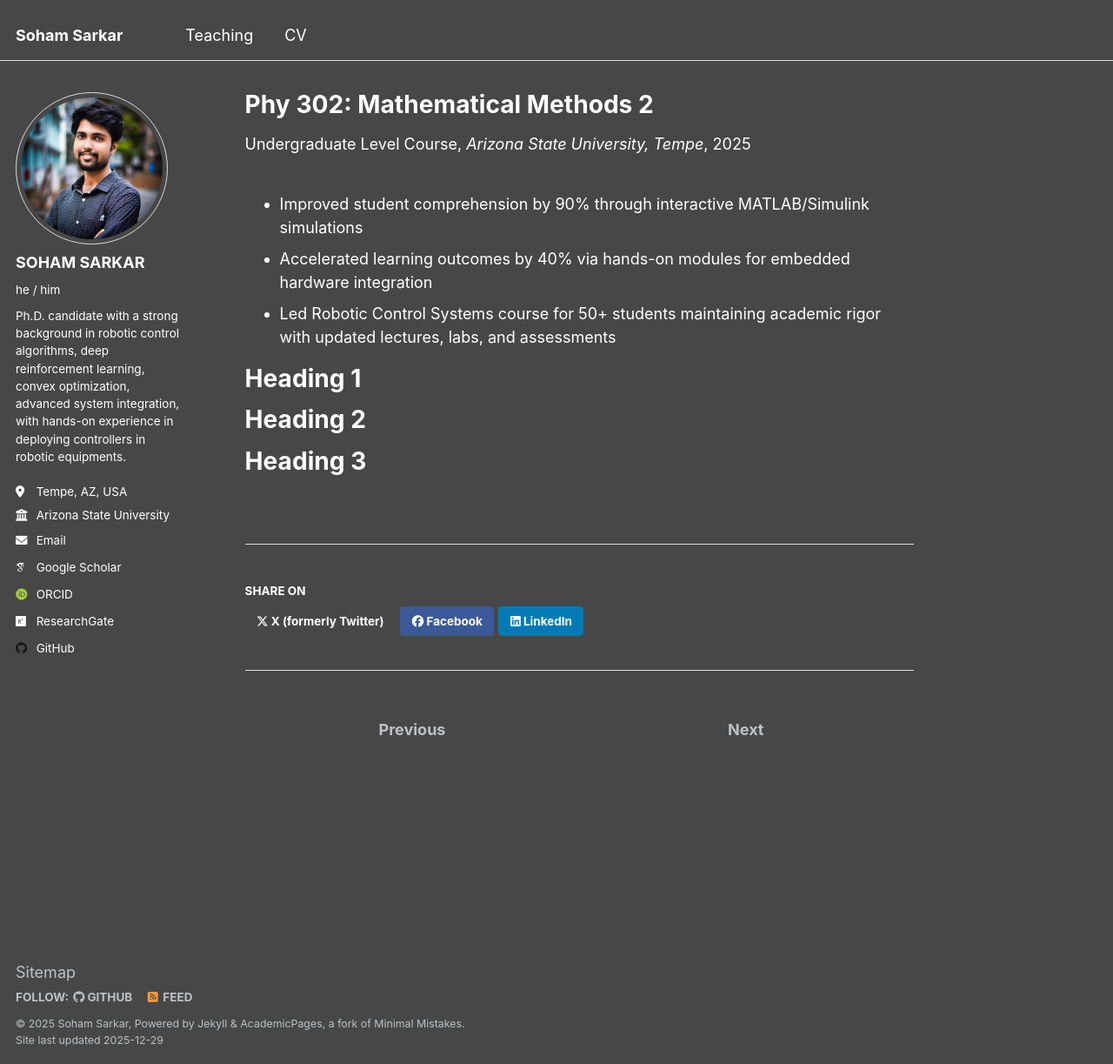
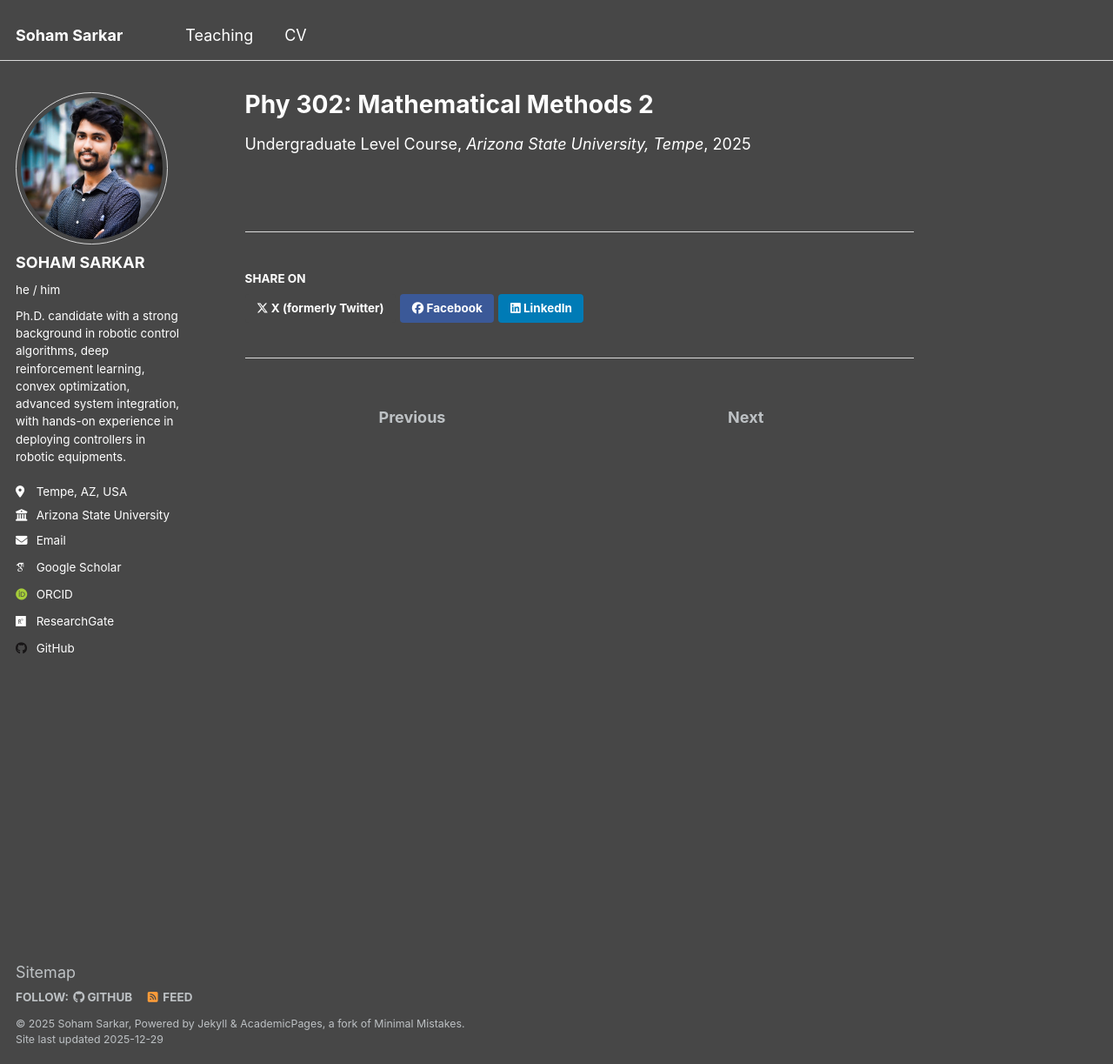
Before and after one commit to ssarka4894/ssarka4894.github.io, a Jekyll site: the page built from _teaching/2025-fall-teaching-2.md, in a window 1280 px wide and 1223 px high. Shown: the whole window at 87% size. Built offline with Jekyll 4.4.1, drawn with Linux system fonts in a browser that asks for light colours; some web fonts are replaced.

Commit message:
Clean up teaching document by removing old content
Removed outdated teaching achievements and headings.

```diff
--- a/_teaching/2025-fall-teaching-2.md
+++ b/_teaching/2025-fall-teaching-2.md
@@ -7,16 +7,3 @@
 date: 2025-08-22
 location: "AZ, USA"
 ---
-
-- Improved student comprehension by 90% through interactive MATLAB/Simulink simulations
-- Accelerated learning outcomes by 40% via hands-on modules for embedded hardware integration
-- Led Robotic Control Systems course for 50+ students maintaining academic rigor with updated lectures, labs, and assessments
-
-Heading 1
-======
-
-Heading 2
-======
-
-Heading 3
-======
```
